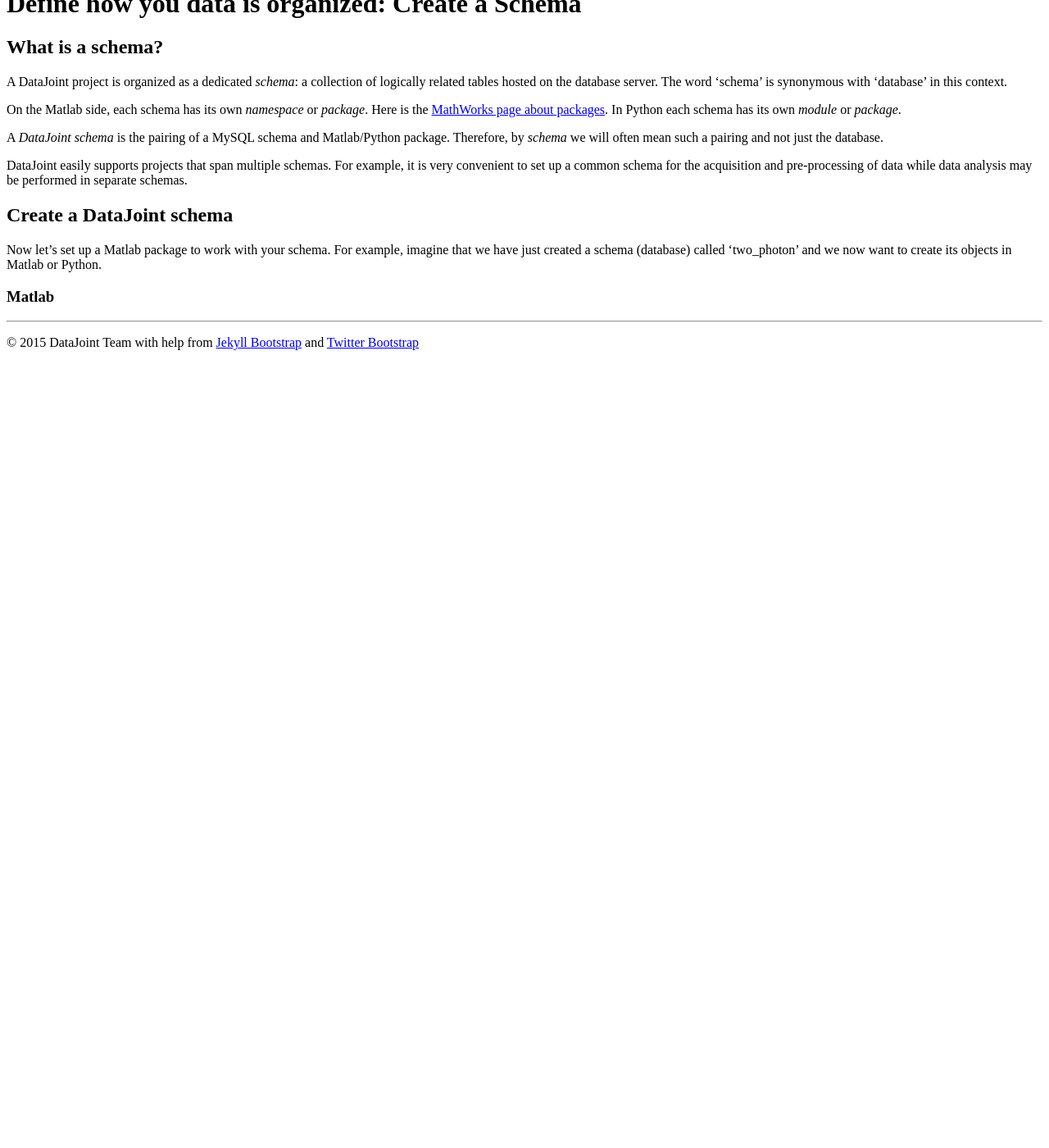
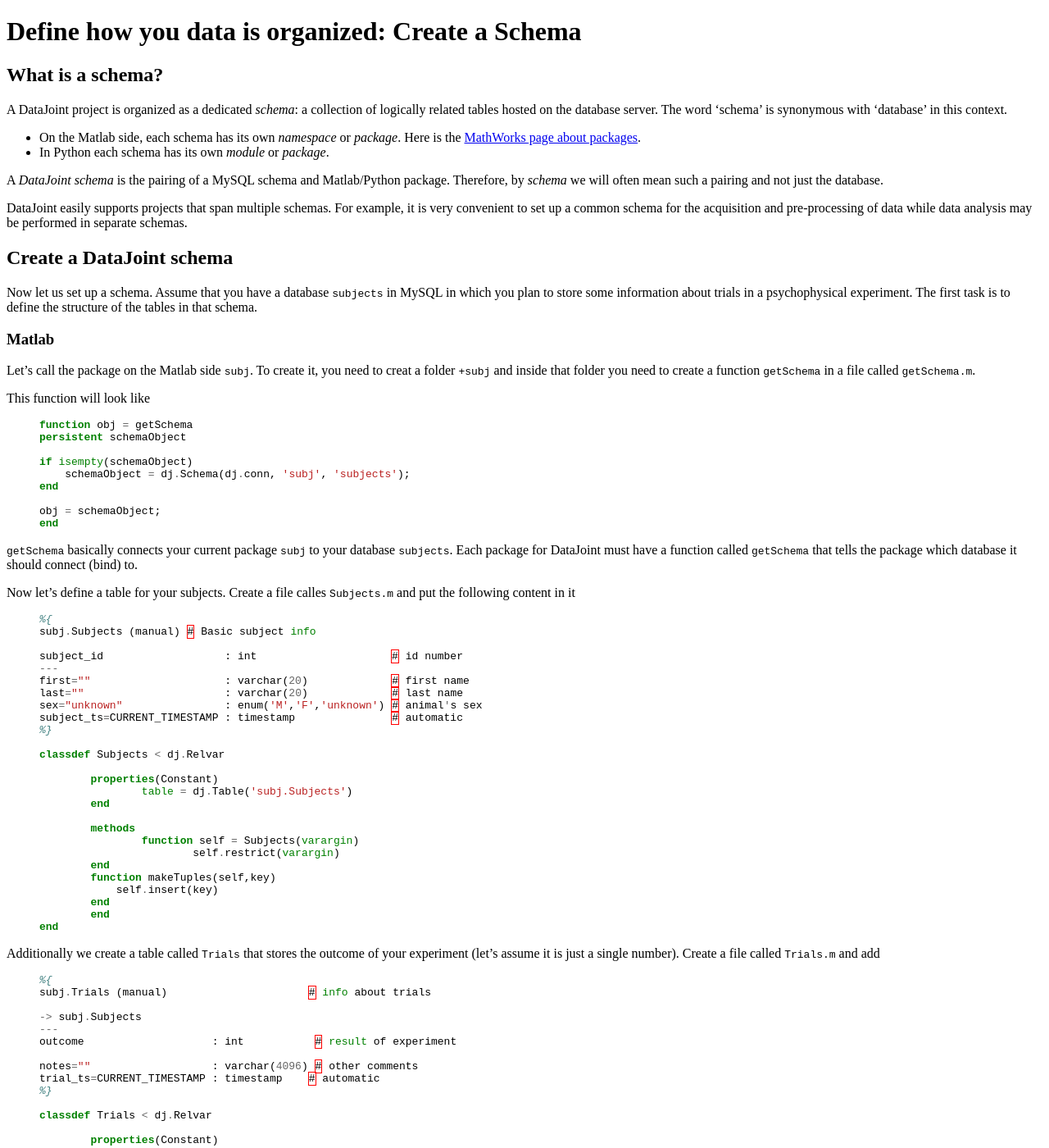
Before and after one commit to datajoint/datajoint-github-page, a Jekyll site: the page built from gettingstarted.md, in a window 1280 px wide and 1400 px high, scrolled down 270 px. Shown: the whole window at 82% size. Built offline with Jekyll 4.4.1, drawn with Linux system fonts in a browser that asks for light colours; before the commit the page ends 900 px from its top, so only the background shows below that; some of the changed text lies outside the part shown.

Commit message:
before transition to hyde

```diff
--- a/gettingstarted.md
+++ b/gettingstarted.md
@@ -3,18 +3,21 @@ layout: page
 title: Getting Started
 group: navigation
 ---
-{% include JB/setup %}
+<!-- {% include JB/setup %} -->
 
 # Before you start
 
 Make sure that you corretly [installed DataJoint](/installation.html).
+
+If you have never heard of databases before, take a quick look at [basic database concepts](/basicconcepts.html).
 
 # Define how you data is organized: Create a Schema
 
 ## What is a schema?
 A DataJoint project is organized as a dedicated _schema_: a collection of logically related tables hosted on the database server. The word 'schema' is synonymous with 'database' in this context.
 
-On the Matlab side, each schema has its own _namespace_ or _package_. Here is the [MathWorks page about packages](http://www.mathworks.com/help/matlab/matlab_oop/scoping-classes-with-packages.html). In Python each schema has its own _module_ or _package_.
+* On the Matlab side, each schema has its own _namespace_ or _package_. Here is the [MathWorks page about packages](http://www.mathworks.com/help/matlab/matlab_oop/scoping-classes-with-packages.html).
+* In Python each schema has its own _module_ or _package_.
 
 A _DataJoint schema_ is the pairing of a MySQL schema and Matlab/Python package. Therefore, by _schema_ we will often mean such a pairing and not just the database.
 
@@ -22,6 +25,90 @@ DataJoint easily supports projects that span multiple schemas. For example, it i
 
 ## Create a DataJoint schema
 
-Now let's set up a Matlab package to work with your schema. For example, imagine that we have just created a schema (database) called 'two_photon' and we now want to create its objects in Matlab or Python.
+Now let us set up a schema. Assume that you have a database `subjects` in MySQL in which you plan to store some information about trials in a psychophysical experiment. The first task is to define the structure of the tables in that schema.
 
 ### Matlab
+
+Let's call the package on the Matlab side `subj`. To create it, you need to creat a folder `+subj` and inside that folder you need to create a function `getSchema` in a file called `getSchema.m`.
+
+This function will look like
+
+{% highlight matlab %}
+function obj = getSchema
+persistent schemaObject
+
+if isempty(schemaObject)
+    schemaObject = dj.Schema(dj.conn, 'subj', 'subjects');
+end
+
+obj = schemaObject;
+end
+{% endhighlight %}
+
+`getSchema` basically connects your current package `subj` to your database `subjects`. Each package for DataJoint must have a function called `getSchema` that tells the package which database it should connect (bind) to.
+
+Now let's define a table for your subjects. Create a file calles `Subjects.m` and put the following content in it
+{% highlight matlab %}
+%{
+subj.Subjects (manual) # Basic subject info
+
+subject_id                   : int                     # id number
+---
+first=""                     : varchar(20)             # first name
+last=""                      : varchar(20)             # last name
+sex="unknown"                : enum('M','F','unknown') # animal's sex
+subject_ts=CURRENT_TIMESTAMP : timestamp               # automatic
+%}
+
+classdef Subjects < dj.Relvar
+
+	properties(Constant)
+		table = dj.Table('subj.Subjects')
+	end
+
+	methods
+		function self = Subjects(varargin)
+			self.restrict(varargin)
+        end
+        function makeTuples(self,key)
+            self.insert(key)
+        end
+	end
+end
+
+{% endhighlight %}
+
+Additionally we create a table called `Trials` that stores the outcome of your experiment (let's assume it is just a single number). Create a file called `Trials.m` and add
+{% highlight matlab %}
+%{
+subj.Trials (manual)                      # info about trials
+
+-> subj.Subjects
+---
+outcome                    : int           # result of experiment
+
+notes=""                   : varchar(4096) # other comments
+trial_ts=CURRENT_TIMESTAMP : timestamp    # automatic
+%}
+
+classdef Trials < dj.Relvar
+
+	properties(Constant)
+		table = dj.Table('subj.Trials')
+	end
+
+	methods
+		function self = Trials(varargin)
+			self.restrict(varargin)
+        end
+        function makeTuples(self,key)
+            self.insert(key)
+        end
+	end
+end
+
+{% endhighlight %}
+
+### Python
+
+The important part is the comment above the class definition. It states the name of the table (`subj.Subjects`), its primary key(s) `subject_id` and the datatype of the primary key. Everything behind the `#` is treated as comment.
```
Also changed, not shown: basicconcepts.md (added, +40 -0 lines), datatypes.md (added, +36 -0 lines).
